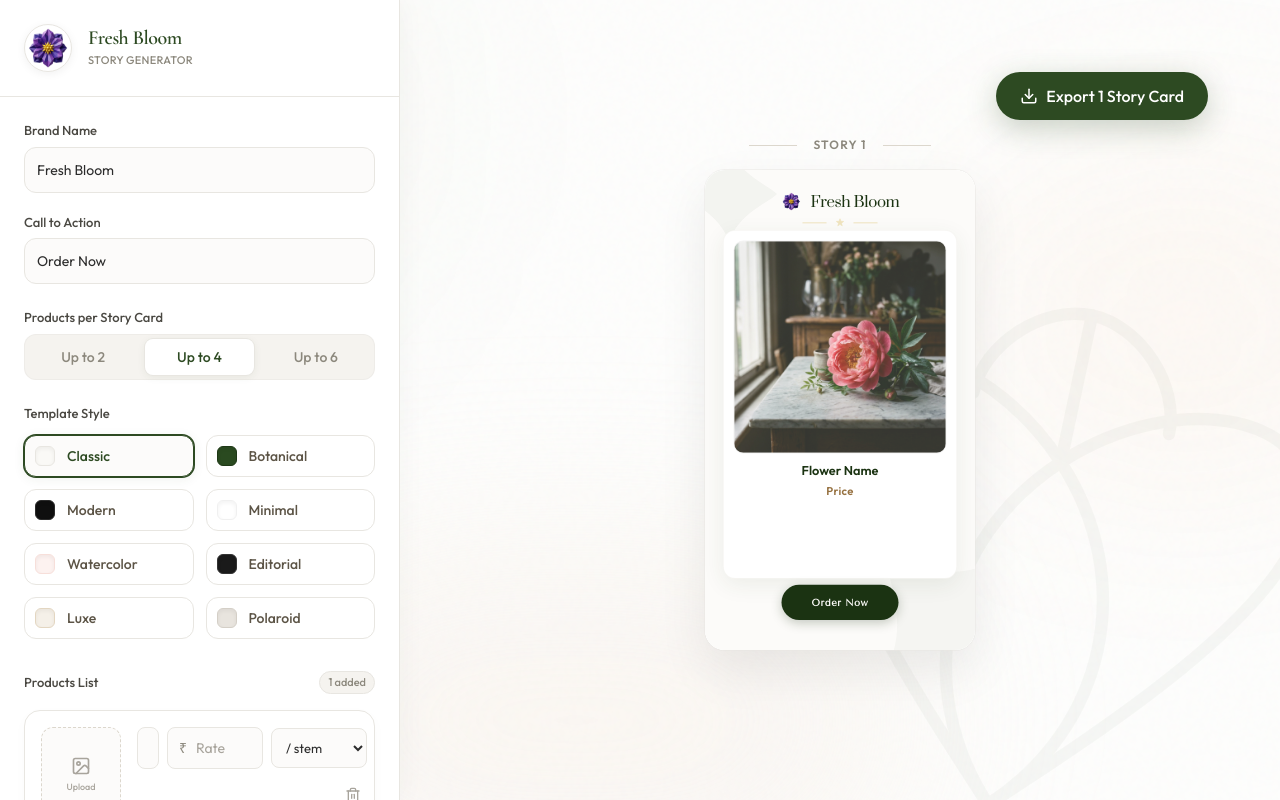
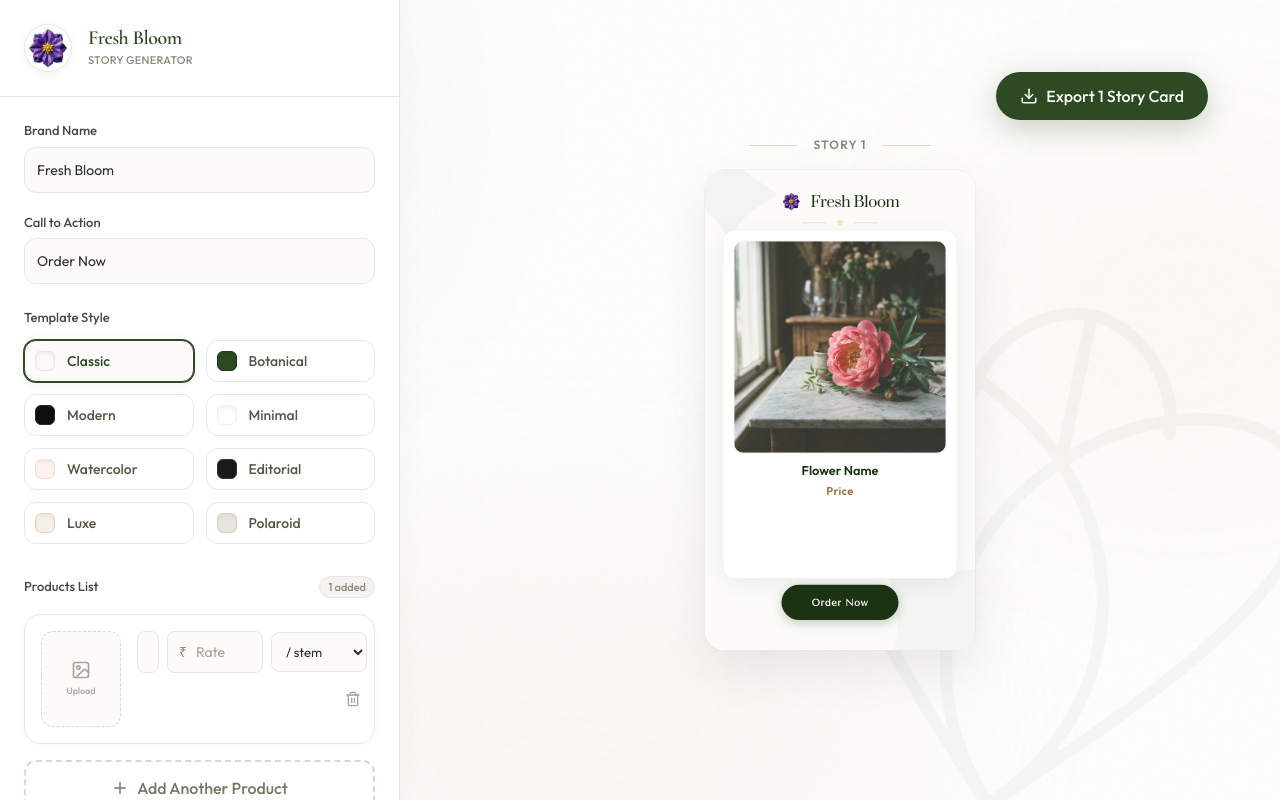
Before and after one commit to 9Logics/Custom-Floral-Story-Maker-for-Personal-Business, a React (Vite) app: page / in a window 1280 px wide. Built offline with nearby package versions, Linux system fonts and the light colour scheme; a web font is replaced by a local one.

Commit message:
Remove Products per Story Card UI and render all products dynamically on a single card

```diff
--- a/src/App.jsx
+++ b/src/App.jsx
@@ -116,7 +116,7 @@ function App() {
     return res;
   };
 
-  const productPages = chunkProducts(products, productsPerCard);
+  const productPages = [products];
 
   return (
     <div className="flex flex-col md:flex-row min-h-screen md:h-screen relative z-0 bg-[#fdfdfc] text-[#2c2c2c] md:overflow-hidden">
--- a/src/components/CardForm.jsx
+++ b/src/components/CardForm.jsx
@@ -73,26 +73,6 @@ function CardForm({ products, setProducts, updateProduct, removeProduct, addProd
               />
             </div>
           </div>
-
-          <div>
-            <label className="block text-[13px] font-medium text-[#4a4842] mb-1.5">Products per Story Card</label>
-            <div className="flex gap-2 p-1 bg-[#f5f3ef] rounded-xl border border-[#e8e6e1]/50">
-              {[2, 4, 6].map((num) => (
-                <button
-                  key={num}
-                  onClick={() => setProductsPerCard(num)}
-                  className={`flex-1 py-2 px-3 text-sm font-medium rounded-lg active:scale-[0.97] transition-all duration-200 ease-out ${
-                    productsPerCard === num
-                      ? 'bg-white text-[#2d4a22] shadow-[0_2px_8px_rgba(45,74,34,0.08)] ring-1 ring-[#e8e6e1]'
-                      : 'text-[#8c887d] hover:text-[#4a4842] hover:bg-white/50'
-                  }`}
-                >
-                  Up to {num}
-                </button>
-              ))}
-            </div>
-          </div>
-
 
           <div>
             <label className="block text-[13px] font-medium text-[#4a4842] mb-3">Template Style</label>
```
